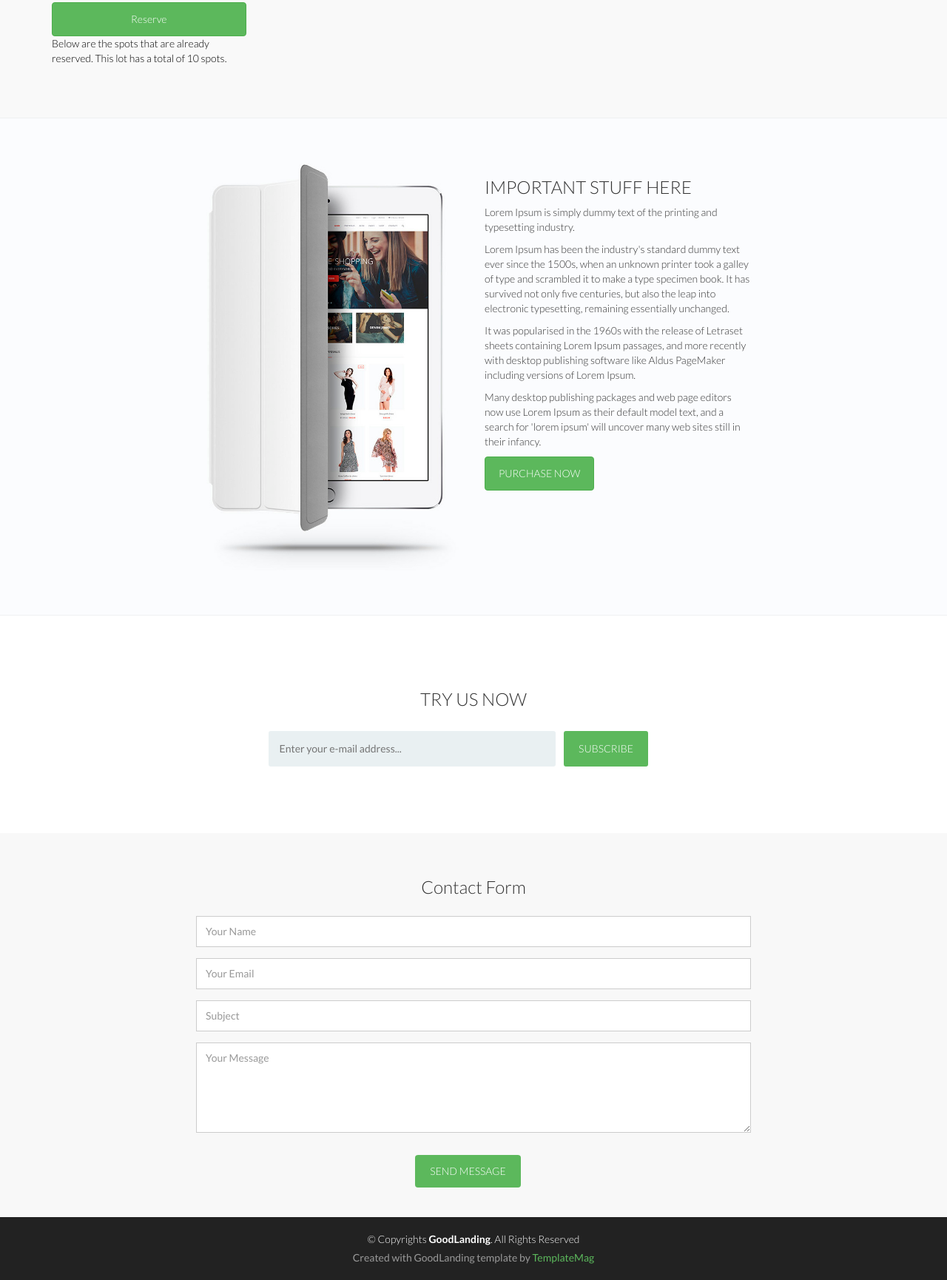
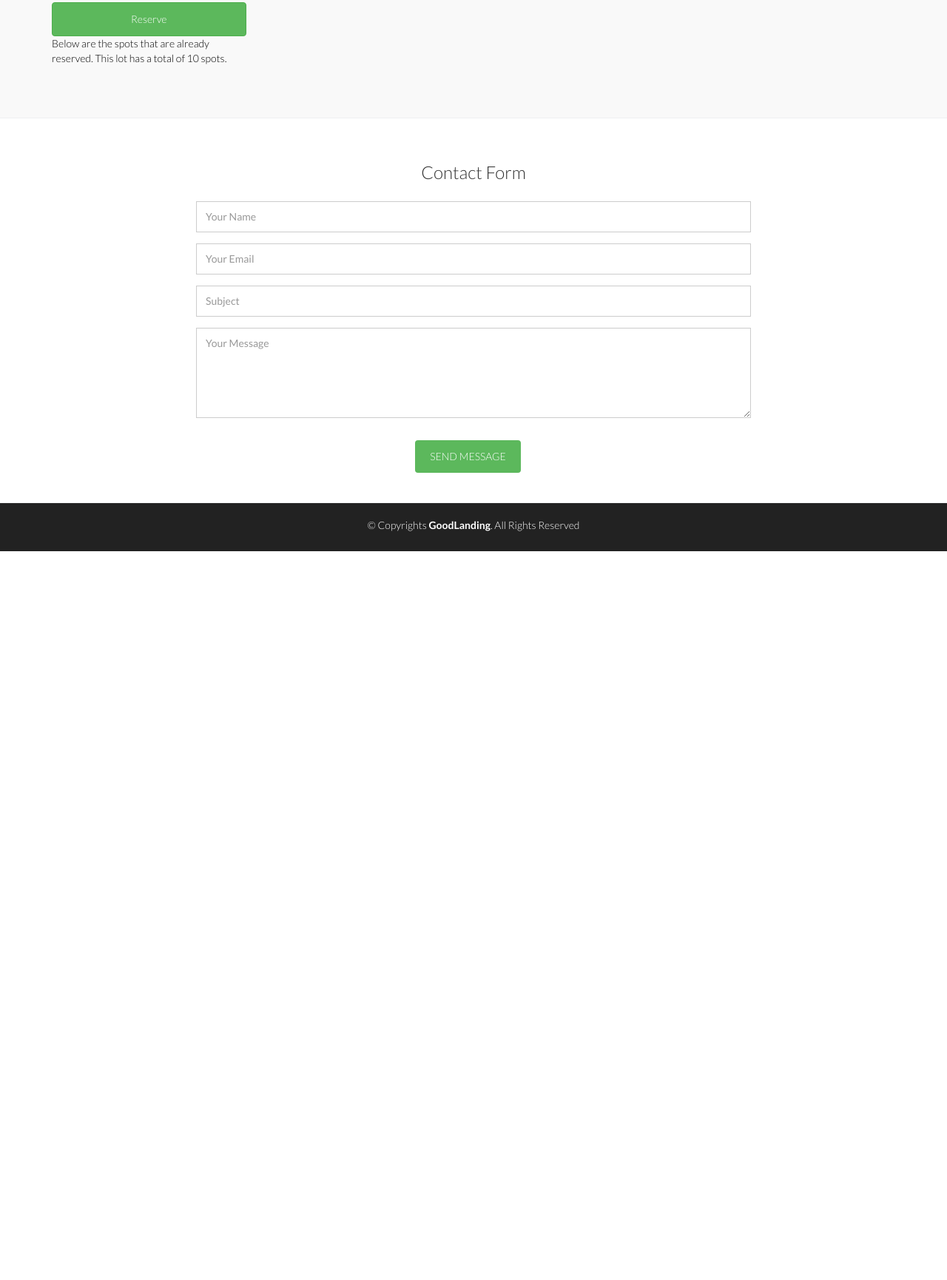
Before and after one commit to Rafsimmons/parkspot, a website: page public/index.html in a window 1280 px wide. Shown: the part 1995-3725 px from the top of the page at 74% size. After the commit the page ends 2740 px from the top, so only its background shows below. Drawn offline with nearby package versions, Linux system fonts and the light colour scheme; no server answers.

Commit message:
polishing the layout

```diff
--- a/public/css/style.css
+++ b/public/css/style.css
@@ -217,7 +217,9 @@ p {
 
 #contact {
   padding: 40px 0;
-  background: #f8f8f8;
+  background: #fff;
+  border-top: 1px solid #eff0f2;
+	border-bottom: 1px solid #eff0f2;
 }
 
 #contact h3 {
@@ -372,7 +374,8 @@ p {
   font-weight: 400;
   margin-top: 80px;
 }
+
 #blackwrap span li{
-background-color: #ffffcc;
+background-color: #eee;
 width: 400px;
 }
--- a/public/index.html
+++ b/public/index.html
@@ -145,8 +145,8 @@
 
     </div>
 
-    <div id="gwrap">
-      <div class="container">
+    <!-- <div id="gwrap"> -->
+      <!-- <div class="container">
         <div class="row">
           <div class="col-md-4 col-md-offset-2">
             <img class="img-responsive" src="img/ipad.jpg">
@@ -169,9 +169,9 @@
           </div>
         </div>
       </div>
-    </div>
+    </div> -->
 
-    <div class="container">
+    <!-- <div class="container">
       <div class="row mt-row">
         <h3 style="text-align:center">TRY US NOW</h3>
         <br />
@@ -184,7 +184,7 @@
 
         </div>
       </div>
-    </div>
+    </div> -->
 
     <div id="contact">
       <div class="container">
@@ -243,7 +243,6 @@
           Buy the pro version with working PHP/AJAX contact form: https://templatemag.com/goodlanding-bootstrap-landing-template/
           Licensing information: https://templatemag.com/license/
         -->
-          Created with GoodLanding template by <a href="https://templatemag.com/">TemplateMag</a>
         </div>
       </div>
     </div>
--- a/public/js/reservations.js
+++ b/public/js/reservations.js
@@ -127,16 +127,16 @@ $(document).ready(function () {
     var $newInputRow = $(
       [
         "<li class='list-group-item todo-item'>",
-        // "<span>",
+        "<span>",
         "Spot [" + todo.id + "] " + "Model: " + todo.car +"<br />",
         "Owner: " + todo.owner + "<br />",
         "Plate: " + todo.license + "<br />",
-        // "</span>",
-        "</li>",
-        "<span>",
+        "<div>",
         "<input type='text' class='edit' style='display: none;'>",
         "<button class='delete btn btn-primary'>x</button>",
-        "</span>"
+        "</div>",
+        "</li>",
+        "</span>",
       ].join("")
     );
 
```
Also changed, not shown: 1 other file.
